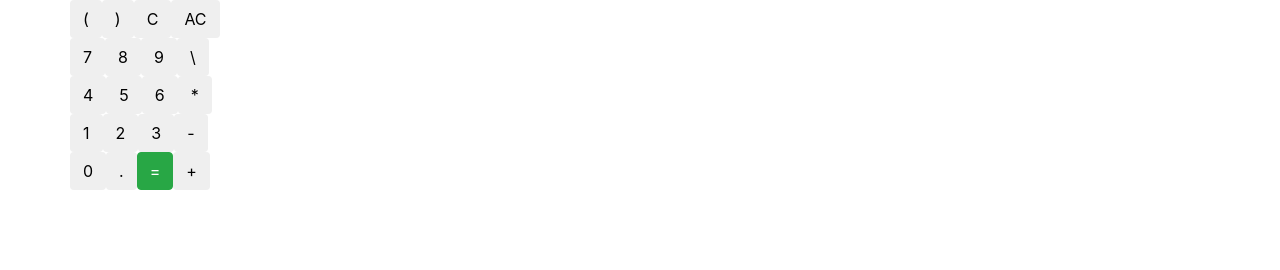
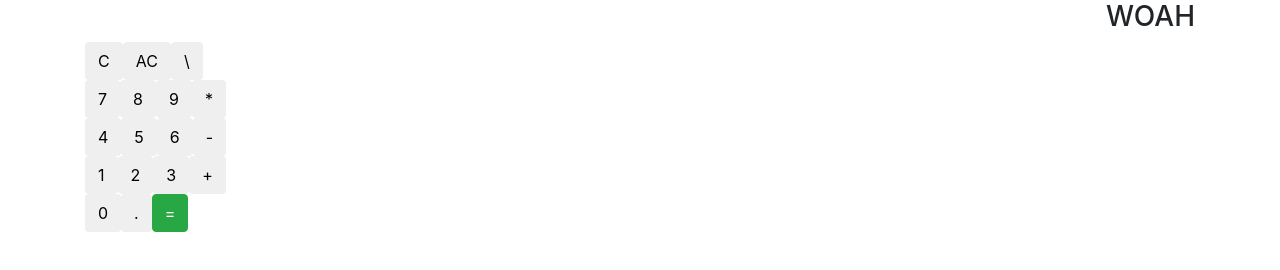
Before and after one commit to mdantuono/calculator, a plain HTML site: page index.html in a window 1280 px wide. Drawn offline with nearby package versions, Linux system fonts and the light colour scheme.

Commit message:
second commit, fixing button layout

```diff
--- a/index.html
+++ b/index.html
@@ -7,21 +7,30 @@
     <meta name="viewport" content="width=device-width, initial-scale=1.0">
     <meta http-equiv="X-UA-Compatible" content="ie=edge">
     <title>Calculator</title>
+    <style>
+        #calc {
+
+        }
+        .show {
+            text-align:right;
+        }
+    </style>
 </head>
 <body style="text-align:center">
+    <div id="calc" class="container">
+        <div class="show">
+            <h3 class="show">WOAH</h3>
+        </div>
         <div id="buttons" class="container">
             <div class="row">
-            <div class="col-xs-3">
-                <button class="btn">(</button>
+                <div class="col-xs-6">
+                    <button class="btn">C</button>
+                </div>
+                <div class="col-xs-6">
+                    <button class="btn">AC</button>
                 </div>
                 <div class="col-xs-3">
-                <button class="btn">)</button>
-            </div>
-            <div class="col-xs-3">
-                <button class="btn">C</button>
-            </div>
-            <div class="col-xs-3">
-                <button class="btn">AC</button>
+                    <button class="btn">\</button>
                 </div>
             </div>
             <div class="row">
@@ -35,7 +44,7 @@
                     <button class="btn">9</button>
                 </div>
                 <div class="col-xs-3">
-                <button class="btn">\</button>
+                    <button class="btn">*</button>
                 </div>
             </div>
             <div class="row">
@@ -49,7 +58,7 @@
                     <button class="btn">6</button>
                 </div>
                 <div class="col-xs-3">
-                <button class="btn">*</button>
+                    <button class="btn">-</button>
                 </div>
             </div>
             <div class="row">
@@ -63,7 +72,7 @@
                     <button class="btn">3</button>
                 </div>
                 <div class="col-xs-3">
-                <button class="btn">-</button>
+                    <button class="btn">+</button>
                 </div>
             </div>
             <div class="row">
@@ -73,11 +82,9 @@
                 <div class="col-xs-3">
                     <button class="btn">.</button>
                 </div>
-            <div class="col-xs-3">
+                <div class="col-xs-6">
                     <button class="btn btn-success">=</button>
                 </div>
-            <div class="col-xs-3">
-                <button class="btn">+</button>
             </div>
         </div>
     </div>
```
Lines whose indentation alone changed are shown as unchanged.
